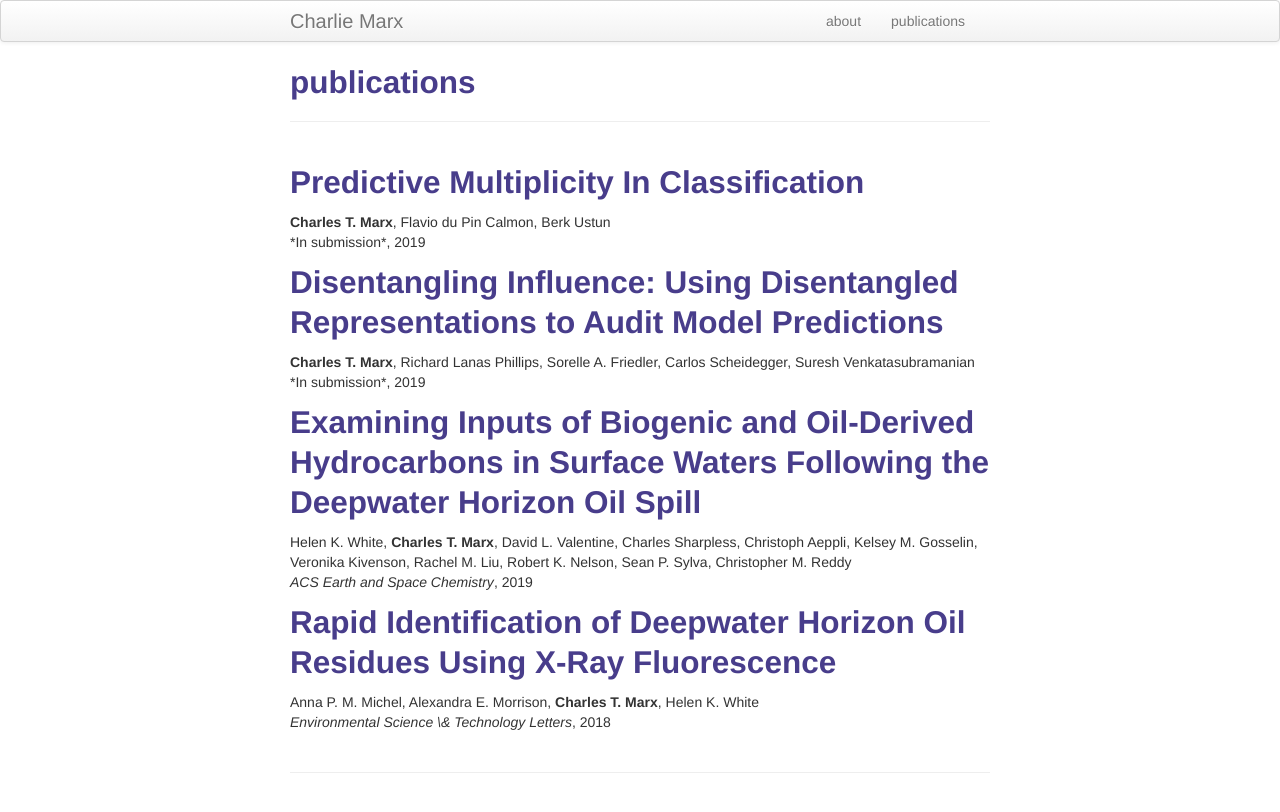
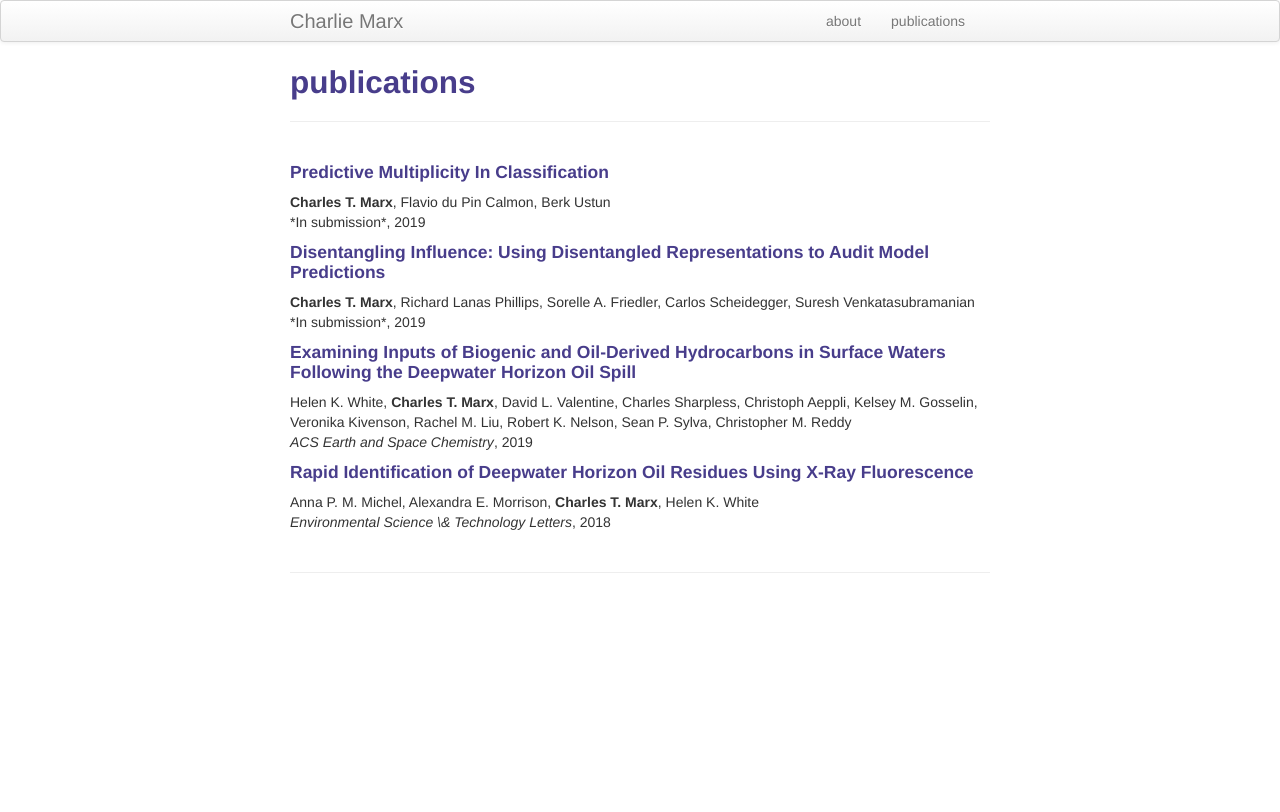
Before and after one commit to charliemarx/charliemarx.github.io, a Jekyll site: the page built from pages/pubs.md, in a window 1280 px wide. Shown: the top 812 px of the page. Built offline with Jekyll 4.4.1, drawn with Linux system fonts in a browser that asks for light colours.

Commit message:
reformating pubs

```diff
--- a/pages/pubs.md
+++ b/pages/pubs.md
@@ -4,18 +4,18 @@ title: publications
 description: Charlie Marx's publications
 ---
 
-## Predictive Multiplicity In Classification
+#### Predictive Multiplicity In Classification
 **Charles T. Marx**, Flavio du Pin Calmon, Berk Ustun
 \*In submission*, 2019
 
-## Disentangling Influence: Using Disentangled Representations to Audit Model Predictions
+#### Disentangling Influence: Using Disentangled Representations to Audit Model Predictions
 **Charles T. Marx**, Richard Lanas Phillips, Sorelle A. Friedler, Carlos Scheidegger, Suresh Venkatasubramanian
 \*In submission*, 2019
 
-## Examining Inputs of Biogenic and Oil-Derived Hydrocarbons in Surface Waters Following the Deepwater Horizon Oil Spill
+#### Examining Inputs of Biogenic and Oil-Derived Hydrocarbons in Surface Waters Following the Deepwater Horizon Oil Spill
 Helen K. White, **Charles T. Marx**, David L. Valentine, Charles Sharpless, Christoph Aeppli, Kelsey M. Gosselin, Veronika Kivenson, Rachel M. Liu, Robert K. Nelson, Sean P. Sylva, Christopher M. Reddy
 *ACS Earth and Space Chemistry*, 2019
 
-## Rapid Identification of Deepwater Horizon Oil Residues Using X-Ray Fluorescence
+#### Rapid Identification of Deepwater Horizon Oil Residues Using X-Ray Fluorescence
 Anna P. M. Michel, Alexandra E. Morrison, **Charles T. Marx**, Helen K. White
 *Environmental Science \& Technology Letters*, 2018
```
